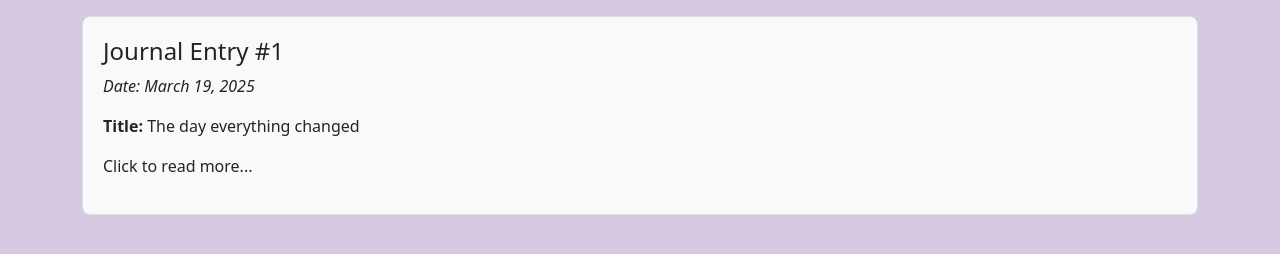
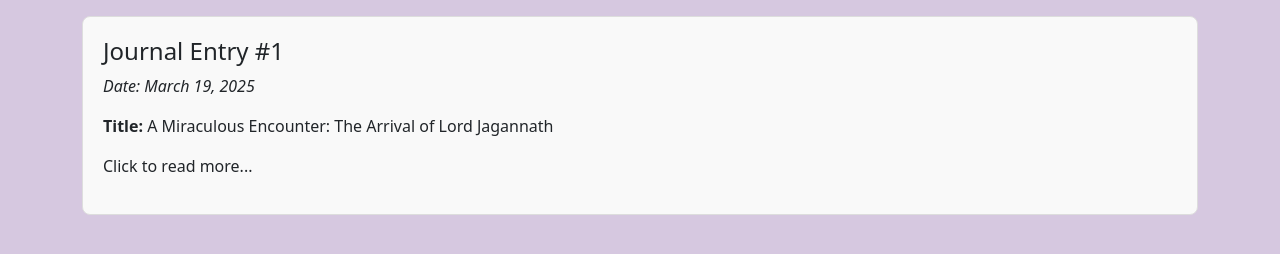
Before and after one commit to Stardavious/html-portfolio, a plain HTML site: page journal.html in a window 1280 px wide. Shown: the part 66-320 px from the top of the page. Drawn offline with nearby package versions, Linux system fonts and the light colour scheme.

Commit message:
Update journal.html

```diff
--- a/journal.html
+++ b/journal.html
@@ -38,7 +38,7 @@
             <div class="journal-box">
                 <h4>Journal Entry #1</h4>
                 <p><em>Date: March 19, 2025</em></p>
-                <p><strong>Title:</strong> The day everything changed</p>
+                <p><strong>Title:</strong> A Miraculous Encounter: The Arrival of Lord Jagannath</p>
                 <p>Click to read more...</p>
             </div>
         </a>
```
